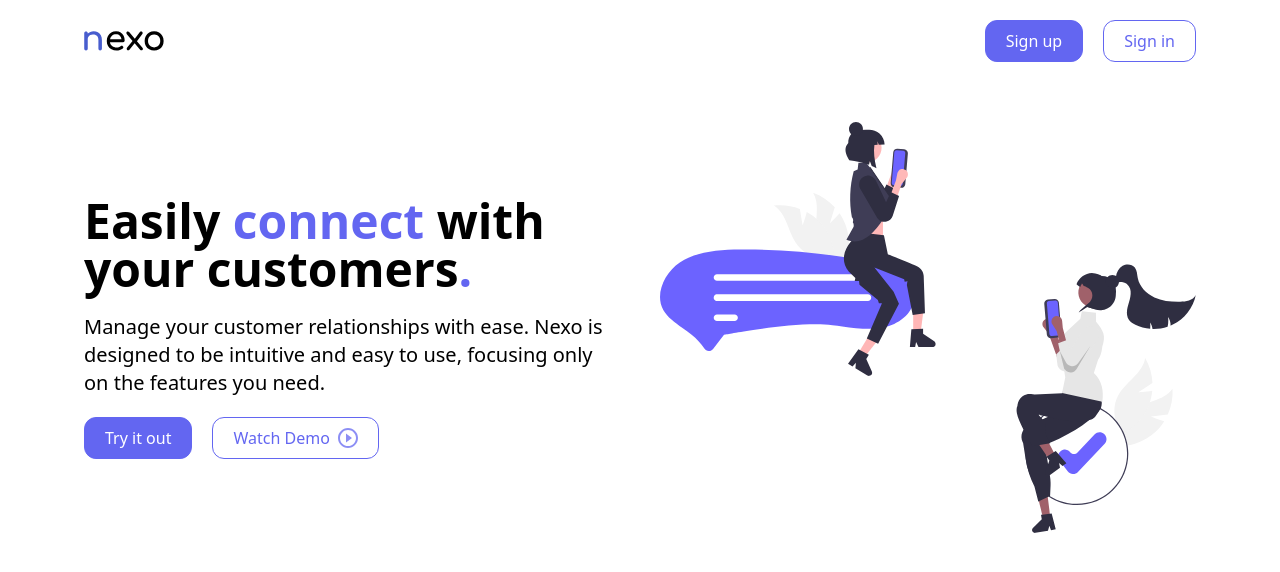
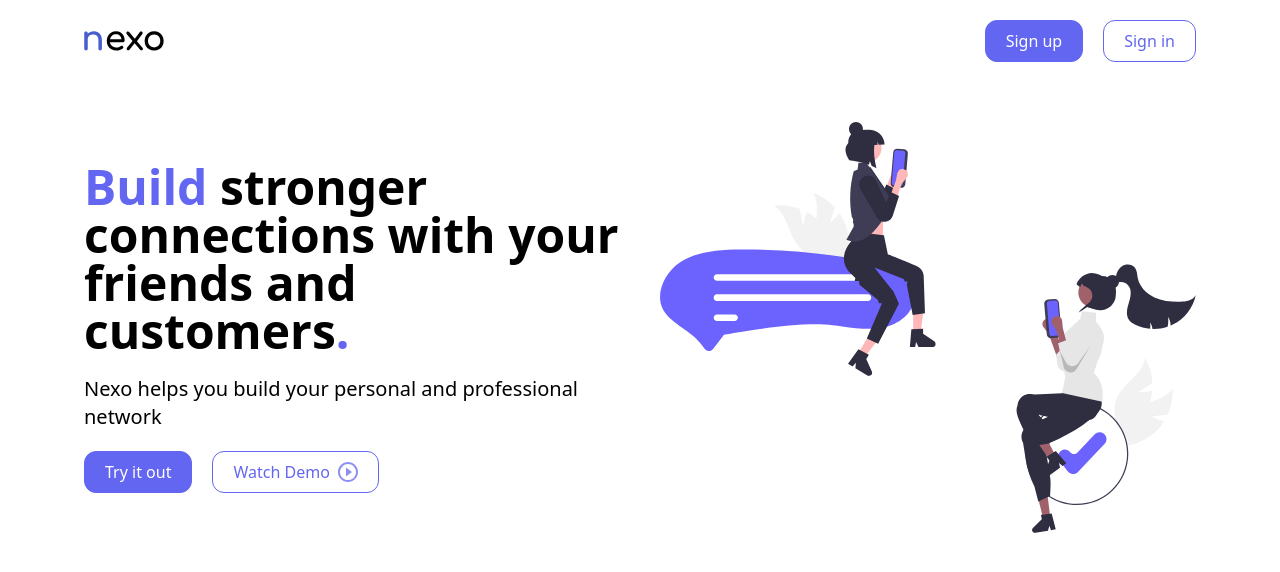
Before and after one commit to dpkreativ/nexo, a Next.js app: page / in a window 1280 px wide. Shown: the top 572 px of the page. Built offline with nearby package versions, Linux system fonts and the light colour scheme.

Commit message:
update copy

```diff
--- a/components/LandingPage.js
+++ b/components/LandingPage.js
@@ -14,14 +14,12 @@ const LandingPage = () => {
           <div className="custom-container grid gap-10 lg:grid-cols-2">
             <div className="my-auto">
               <h1 className="font-bold text-3xl mb-5 text-center lg:text-5xl lg:text-left">
-                Easily <span className="text-indigo-500">connect</span> with
-                your customers
+                <span className="text-indigo-500">Build</span> stronger
+                connections with your friends and customers
                 <span className="text-indigo-500">.</span>
               </h1>
               <p className="text-center lg:text-left lg:text-xl leading-relaxed mb-5">
-                Manage your customer relationships with ease. Nexo is designed
-                to be intuitive and easy to use, focusing only on the features
-                you need.
+                Nexo helps you build your personal and professional network
               </p>
               <div className="flex justify-center lg:justify-start space-x-5">
                 <Link href="/dashboard" passHref>
```
